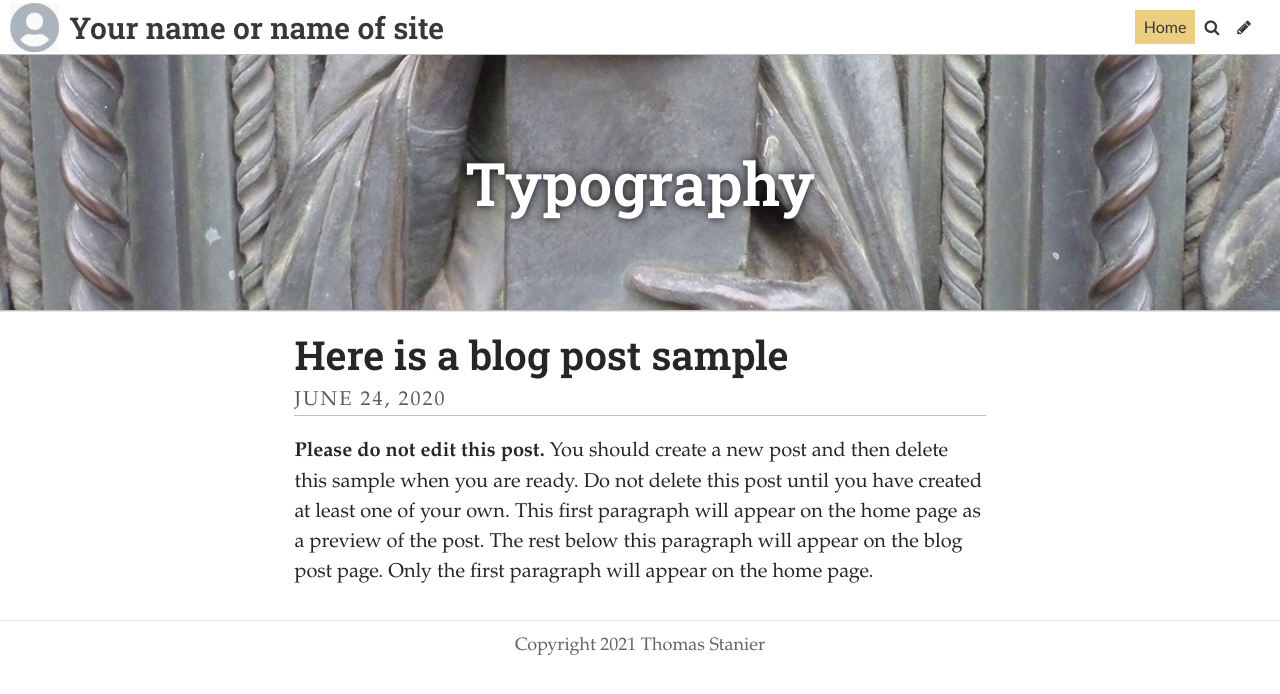
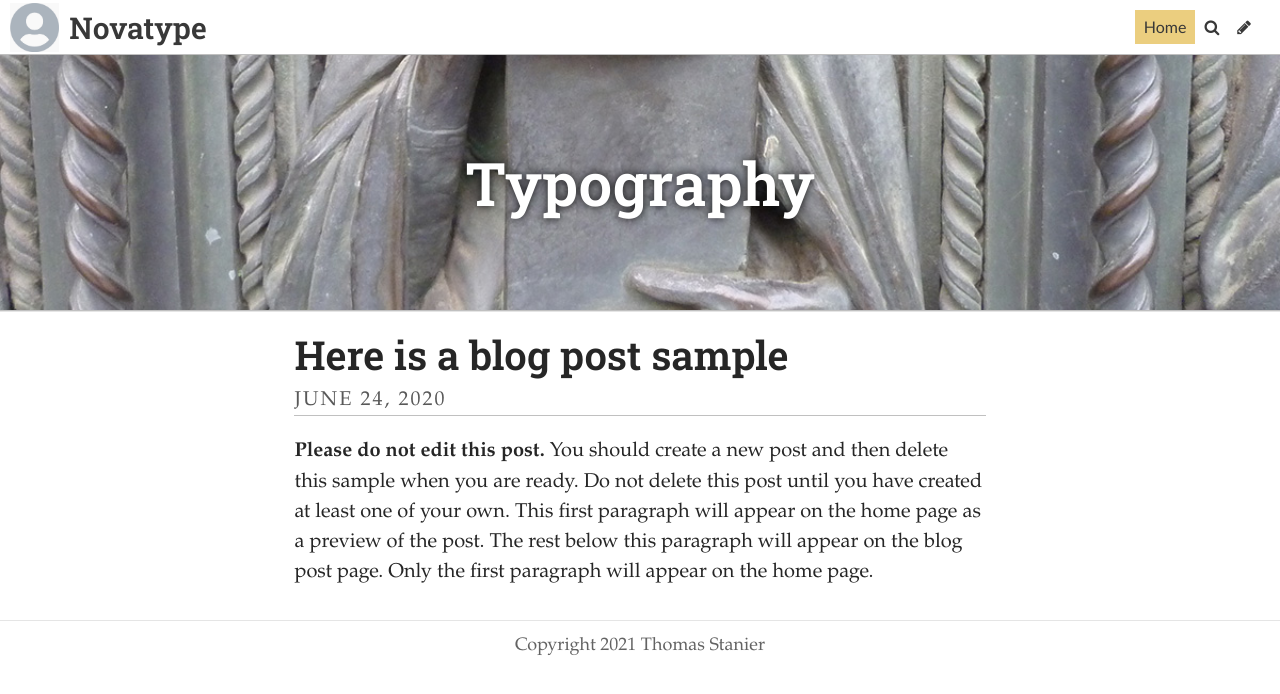
Before and after one commit to tomstanier/MyRepository, a Jekyll site: the page built from index.html, in a window 1280 px wide. Shown: the top 694 px of the page. Built offline with Jekyll 4.4.1, drawn with Linux system fonts in a browser that asks for light colours; some web fonts are replaced; the list of posts is cut into pages by our own code.

Commit message:
Update Settings “general”

```diff
--- a/_data/settings.yml
+++ b/_data/settings.yml
@@ -1,4 +1,4 @@
-title: Your name or name of site
+title: Novatype
 description: Thomas's Blog
 footer_text: Copyright 2021 Thomas Stanier
 header_feature_image: ../uploads/books4screen.jpg
```
